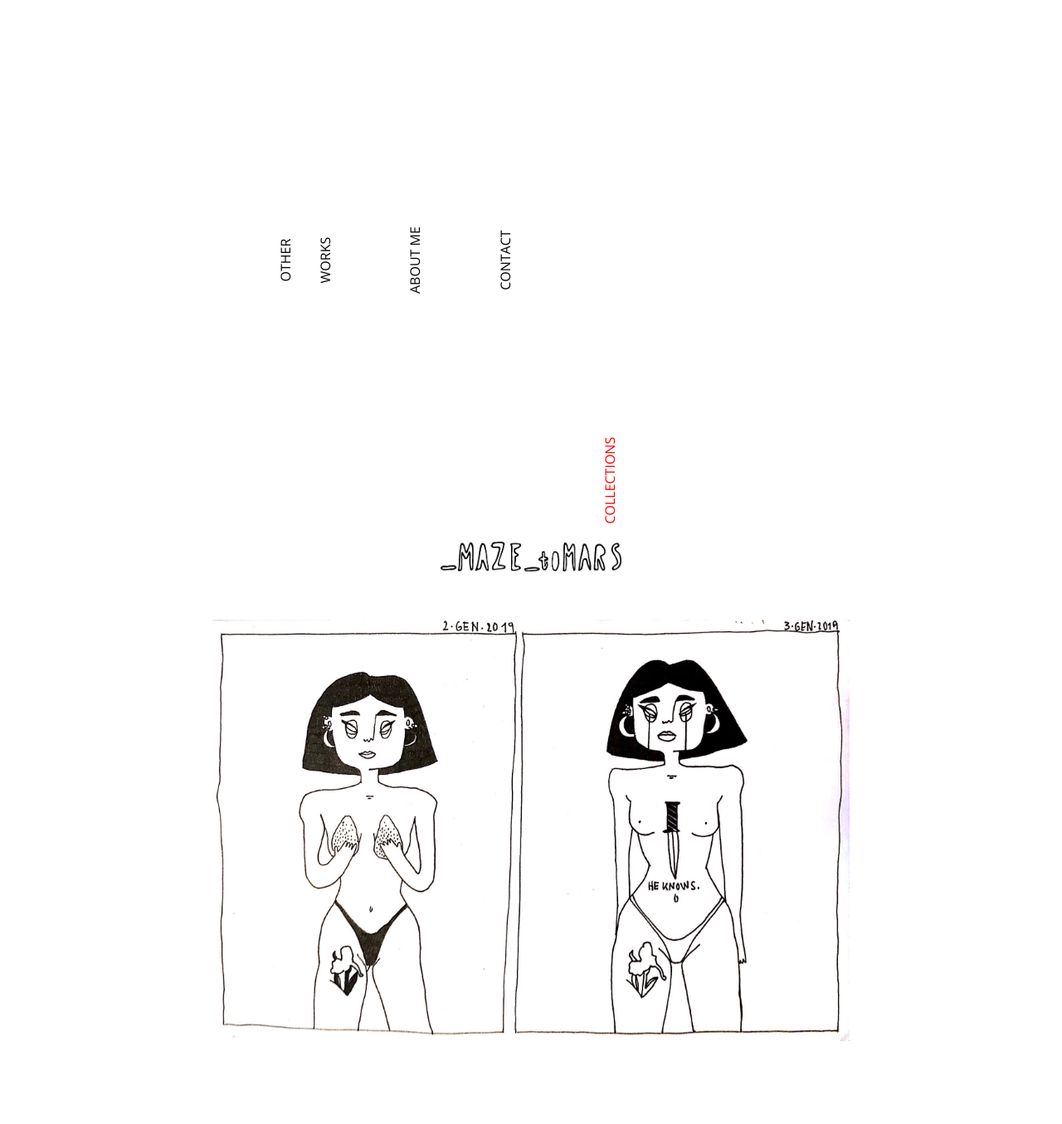
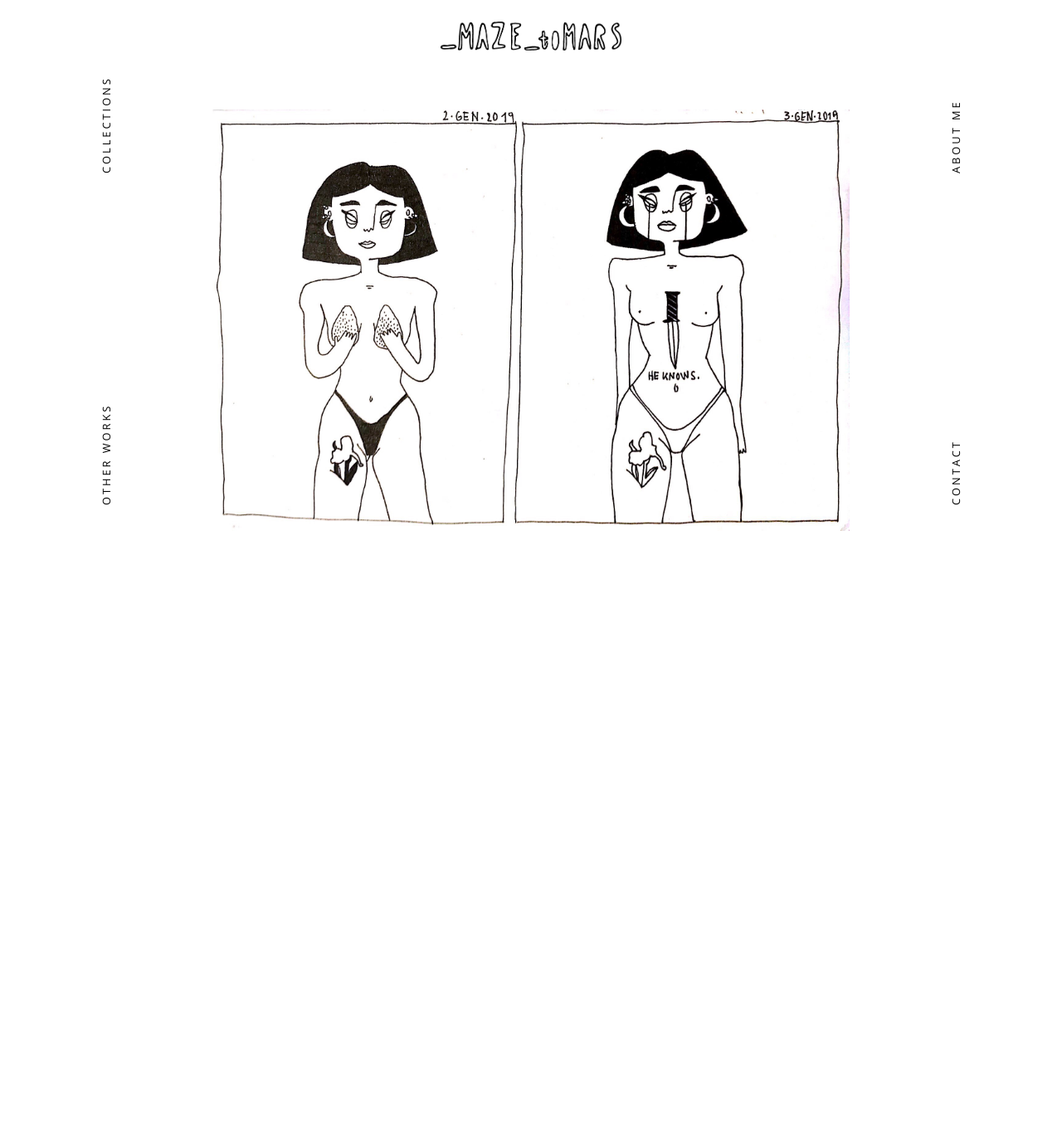
Before and after one commit to iganaskret/exam-project, a PHP site: page /index.html in a window 1280 px wide. Shown: the whole page at 83% size. After the commit the page ends 640 px from the top, so only its background shows below. Run offline with PHP 8.4, Linux system fonts and the light colour scheme.

Commit message:
nav on sides- position

```diff
--- a/index.html
+++ b/index.html
@@ -27,14 +27,17 @@
     </header>
 
     <nav class="burger-menu hide">
-        <a href="collections.html" id="nav1">collections</a><br>
-        <a href="illustrations.html" id="nav2">other works</a><br>
-        <a href="about.html" id="nav3">about me</a><br>
-        <a href="contact.html" id="nav4">contact</a>
+        <a href="collections.html">collections</a><br>
+        <a href="illustrations.html">other works</a><br>
+        <a href="about.html">about me</a><br>
+        <a href="contact.html">contact</a>
     </nav>
 
     <a href="index.html"><img class="bar-logo-big" src="images/logo-1.png" alt="logo"></a>
-    <img class="index-logo" src="images/845D670A-AD07-43CE-A673-20D8DFB3DA38.JPG" alt="logo">
+        <a href="collections.html" id="nav1" class="hide-small">collections</a><br>
+        <a href="illustrations.html" id="nav2" class="hide-small">other works</a><br>
+        <a href="about.html" id="nav3" class="hide-small">about me</a><br>
+        <a href="contact.html" id="nav4" class="hide-small">contact</a>
     <img class="title-image fade" src="images/title-pic-ex.JPG" alt="title-image">
     <script src="js.js"></script>
 </body>
--- a/style.css
+++ b/style.css
@@ -292,6 +292,10 @@ header {
     display: none;
 }
 
+.hide-small {
+    display: none;
+}
+
 .selected {
     border-bottom: 3px solid;
 }
@@ -478,7 +482,7 @@ textarea {
         width: 60%;
         padding-top: 0;
         margin-top: 0;
-        transform: translateY(-100px);
+        /*transform: translateY(-100px); */
     }
 
     header {
@@ -500,34 +504,49 @@ textarea {
         width: 100%;
     }
 
-    .hide {
+    .hide-small {
         display: block;
-    }
-
-    .burger-menu {
-        position: inherit;
         text-transform: uppercase;
         font-weight: 300i;
-        line-height: 300%;
         transform: rotate(270deg);
         width: 50%;
+        padding: 0;
+        margin: 0;
+        font-size: 0.8em;
+        letter-spacing: 3px;
     }
 
     #nav1 {
-        color: red;
-        margin: 0;
-        transform: translateY(500px);
-
+        position: absolute;
+        left: -15%;
+        top: -15%;
     }
 
-    .burger-menu a {
+    #nav2 {
+        position: absolute;
+        left: -15%;
+        top: 35%;
+    }
+
+    #nav3 {
+        position: absolute;
+        right: -15%;
+        top: -15%;
+    }
+
+    #nav4 {
+        position: absolute;
+        right: -15%;
+        top: 35%;
+    }
+
+    .hide-small a {
         text-decoration: none;
         color: black;
-        position: relative;
         cursor: pointer;
     }
 
-    nav a:after {
+    /* hide-small a:after {
         content: '';
         position: absolute;
         bottom: 0;
@@ -537,13 +556,8 @@ textarea {
         transition: 0.4s;
     }
 
-    .bottom-nav a:after {
-        border-bottom: 2px solid white;
-    }
-
-
     nav a:hover:after {
         width: 100%;
-    }
+    } */
 
 }
```
